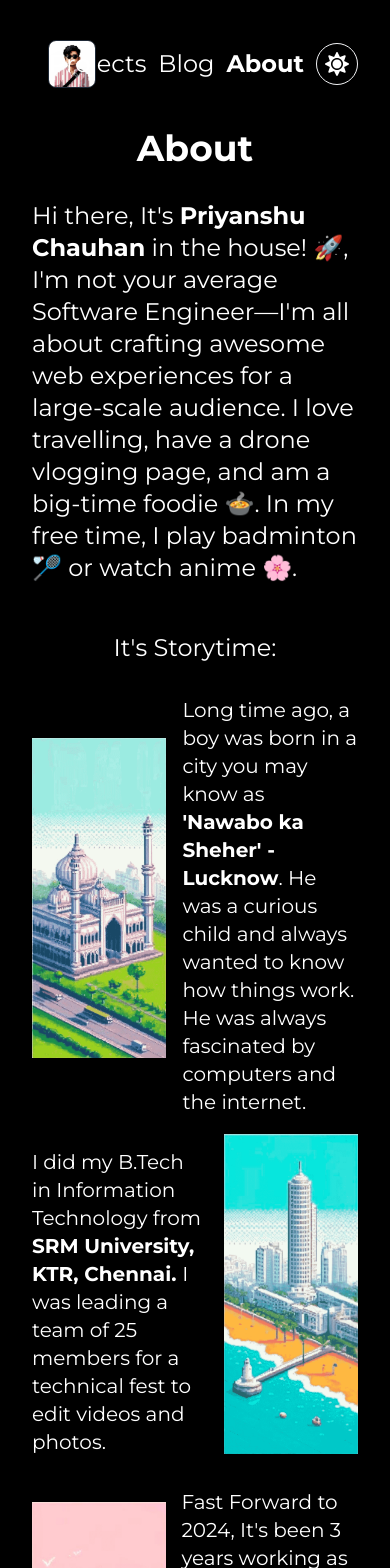
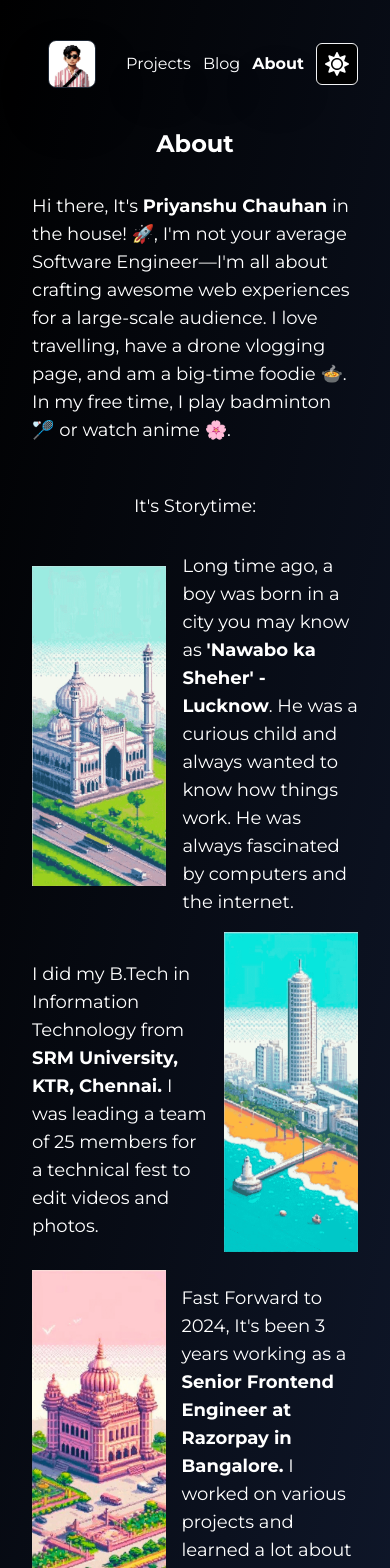
Before and after one commit to Priyanshu-C/iamstackless, a Next.js app: page /about in a window 390 px wide. Shown: the top 1568 px of the page. Built offline with nearby package versions, Linux system fonts and the light colour scheme.

Commit message:
Update styles and layout in various components

```diff
--- a/app/(all-routes)/about/page.tsx
+++ b/app/(all-routes)/about/page.tsx
@@ -3,9 +3,11 @@ import React from "react";
 const page = () => {
     return (
         <>
-            <h1 className="text-4xl font-bold text-center w-full">About</h1>
+            <h1 className="text-2xl sm:text-4xl font-bold text-center w-full">
+                About
+            </h1>
             <div className="max-w-5xl mx-auto mt-8">
-                <p className="text-2xl text-start">
+                <p className="text-lg sm:text-xl text-start">
                     Hi there, It&apos;s{" "}
                     <span className="font-bold text-600">
                         Priyanshu Chauhan
@@ -17,7 +19,7 @@ const page = () => {
                     I play badminton 🏸 or watch anime 🌸.
                 </p>
 
-                <p className="text-2xl text-center mt-12">
+                <p className="text-lg sm:text-xl text-center mt-12">
                     It&apos;s Storytime:{" "}
                 </p>
                 <div className="flex items-center mt-4">
@@ -26,7 +28,7 @@ const page = () => {
                         src="./images/about/lucknow.png"
                         className="w-80 h-80 mx-auto mr-4"
                     />{" "}
-                    <p className="text-xl text-start mt-4">
+                    <p className="text-lg sm:text-xl text-start mt-4">
                         Long time ago, a boy was born in a city you may know as{" "}
                         <span className="font-bold">
                             &apos;Nawabo ka Sheher&apos; - Lucknow
@@ -37,7 +39,7 @@ const page = () => {
                     </p>
                 </div>
                 <div className="flex items-center mt-4">
-                    <p className="text-xl text-start mt-4">
+                    <p className="text-lg sm:text-xl text-start mt-4">
                         I did my B.Tech in Information Technology from{" "}
                         <span className="font-bold">
                             SRM University, KTR, Chennai.{" "}
@@ -58,11 +60,11 @@ const page = () => {
                         src="./images/about/bangalore.png"
                         className="w-80 h-80 mx-auto mr-4"
                     />{" "}
-                    <p className="text-xl text-start mt-4">
+                    <p className="text-lg sm:text-xl text-start mt-4">
                         Fast Forward to 2024, It&apos;s been 3 years working as
-                        a Senior Frontend Engineer at{" "}
+                        a{" "}
                         <span className="font-bold">
-                            Razorpay in Bangalore.
+                            Senior Frontend Engineer at Razorpay in Bangalore.
                         </span>{" "}
                         I worked on various projects and learned a lot about web
                         development.
--- a/app/(all-routes)/blog/page.tsx
+++ b/app/(all-routes)/blog/page.tsx
@@ -29,8 +29,8 @@ const BlogCard = ({ item }) => {
     const categories = item.categories;
 
     return (
-        <div key={item.guid} className="py-4 my-4 rounded-md">
-            <h2 className="text-xl font-medium">{item.title}</h2>
+        <div key={item.guid} className="py-4 rounded-md">
+            <h2 className="text-lg sm:text-xl font-medium">{item.title}</h2>
 
             <div className="flex flex-wrap gap-2 mt-1 text-xs cursor-pointer">
                 {categories.map((category: string) => (
@@ -42,10 +42,10 @@ const BlogCard = ({ item }) => {
                     </span>
                 ))}
             </div>
-            <div className="text-gray-500 flex items-center">
-                <p className="text-gray-500  mr-2">{publistDate}</p>
+            <div className="text-gray-500 text-sm sm:text-lg flex items-center">
+                <p className="text-gray-500 mr-2">{publistDate}</p>
                 {timeToRead} min read{" "}
-                <button className="text-blue-500 0 font-medium py-2 px-4 rounded flex items-center">
+                <button className="dark:text-blue-500 text-blue-700  0 font-medium py-2 px-4 rounded flex items-center">
                     <Link href={item.link} target="_blank" rel="noreferrer">
                         Read More
                     </Link>
@@ -71,8 +71,10 @@ export async function AllBlogs() {
 const BlogPage = () => {
     return (
         <>
-            <h1 className="text-4xl font-bold text-center w-full">Blog</h1>
-            <div className="max-w-5xl lg:min-w-1024 mx-auto mt-8">
+            <h1 className="text-2xl sm:text-4xl font-bold text-center w-full">
+                Blog
+            </h1>
+            <div className="max-w-5xl lg:min-w-1024 mx-auto mt-2 sm:mt-8 ">
                 <Suspense fallback={<div>Loading...</div>}>
                     <AllBlogs />
                 </Suspense>
--- a/app/(all-routes)/layout.tsx
+++ b/app/(all-routes)/layout.tsx
@@ -10,7 +10,7 @@ export default function Layout({
 }>) {
     return (
         <ThemeProvider attribute="class" defaultTheme="dark">
-            <div className="flex bg-white dark:bg-black min-h-screen flex-col items-center justify-between p-4">
+            <div className="flex bg-gradient-to-br from-slate-50 to-gray-200 dark:bg-gradient-to-br dark:from-black dark:to-slate-900 min-h-screen flex-col items-center justify-between p-4">
                 <div className="max-w-5xl relative lg:px-8 flex min-h-screen flex-col items-start justify-start p-4">
                     <NavBar />
                     {children}
--- a/app/(all-routes)/projects/page.tsx
+++ b/app/(all-routes)/projects/page.tsx
@@ -24,7 +24,9 @@ export function Projects() {
 
     return (
         <>
-            <h1 className="text-4xl w-full font-bold text-center">Projects</h1>
+            <h1 className="text-2xl sm:text-4xl w-full font-bold text-center">
+                Projects
+            </h1>
             <div className="flex items-center mt-8 justify-center">
                 <TagsSelector
                     tags={tags}
--- a/components/NavBar.tsx
+++ b/components/NavBar.tsx
@@ -19,7 +19,7 @@ const NavBar = () => {
                     {HomePageNavLinks.map((link) => (
                         <Link href={link.link} key={link.name}>
                             <div
-                                className={`bg-clip-text mr-3 drop-shadow-2xl bg-gradient-to-b text-primary dark:text-primary-dark text-2xl ${
+                                className={`bg-clip-text mr-3 drop-shadow-2xl bg-gradient-to-b text-primary dark:text-primary-dark text-md sm:text-2xl ${
                                     pathname === link.link ? "font-bold" : ""
                                 }`}
                             >
@@ -29,7 +29,7 @@ const NavBar = () => {
                     ))}
                 </div>
                 <div
-                    className="flex border rounded-full border-gray-400 dark:border-gray-100 items-center text-2xl justify-center cursor-pointer bg-white dark:bg-black p-2"
+                    className="flex border rounded-md border-gray-400 dark:border-gray-100 items-center text-2xl justify-center cursor-pointer bg-white dark:bg-black p-2"
                     onClick={() =>
                         setTheme(resolvedTheme === "dark" ? "light" : "dark")
                     }
--- a/components/ProjectCards.tsx
+++ b/components/ProjectCards.tsx
@@ -58,7 +58,7 @@ export const ProjectCards = ({
                         <div className="flex justify-around mt-4 flex-1 items-end">
                             <Link
                                 href={item.github}
-                                className="h-10 w-24 text-gray-900 bg-white border border-gray-300 focus:outline-none hover:bg-gray-100 focus:ring-4 focus:ring-gray-100 font-medium rounded-lg text-sm px-5 py-2.5 me-2 mb-2 dark:bg-gray-800 dark:text-white dark:border-gray-600 dark:hover:bg-gray-700 dark:hover:border-gray-600 dark:focus:ring-gray-700"
+                                className="h-10 w-24 text-gray-900 bg-white border border-gray-300 focus:outline-none hover:bg-gray-100 focus:ring-4 focus:ring-gray-100 font-medium rounded-lg text-sm px-5 py-2.5 me-2 mb-2 dark:bg-gray-100 dark:text-black dark:border-gray-600 dark:hover:bg-gray-700 dark:hover:border-gray-600 dark:focus:ring-gray-700"
                                 target="_blank"
                             >
                                 Github
@@ -118,7 +118,7 @@ export const Card = ({
     return (
         <div
             className={cn(
-                "rounded-2xl h-full w-full p-4 overflow-hidden border-slate-400 bg-black border dark:border-white/[0.2] group-hover:border-slate-700 relative z-20",
+                "rounded-2xl h-full w-full p-4 overflow-hidden border-slate-400 bg-slate-100 dark:bg-black border dark:border-white/[0.2] group-hover:border-slate-700 relative z-20",
                 className
             )}
         >
@@ -136,7 +136,7 @@ export const CardTitle = ({
     return (
         <h4
             className={cn(
-                "text-zinc-100 font-bold tracking-wide mt-4",
+                "text-black dark:text-white font-bold tracking-wide mt-4",
                 className
             )}
         >
@@ -154,7 +154,7 @@ export const CardDescription = ({
     return (
         <p
             className={cn(
-                "mt-8 text-zinc-400 tracking-wide leading-relaxed text-sm",
+                "mt-8 dark:text-zinc-400 text-zinc:100 tracking-wide leading-relaxed text-sm",
                 className
             )}
         >
```
